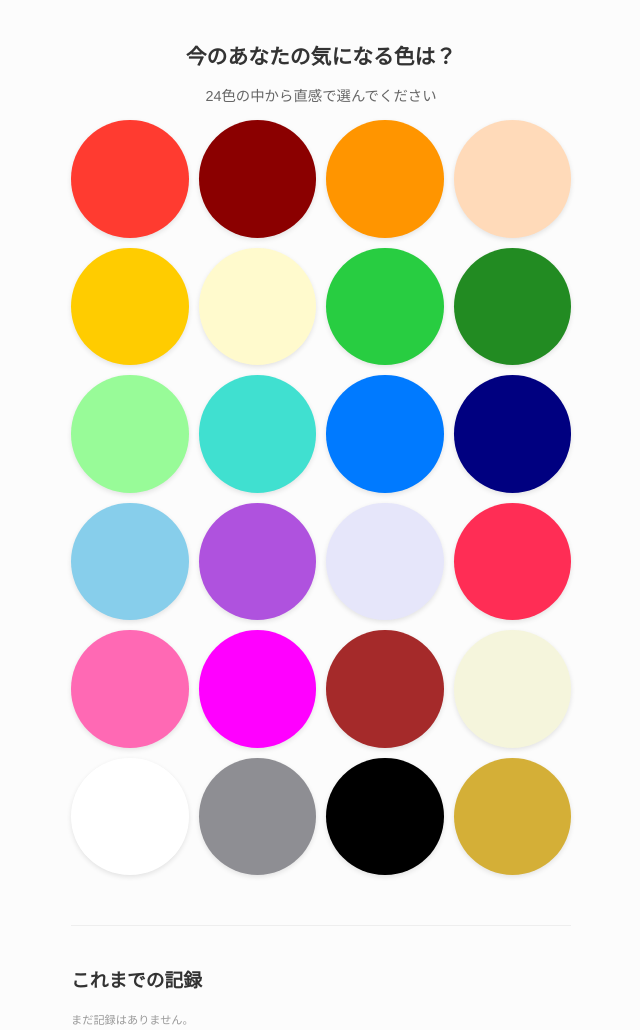
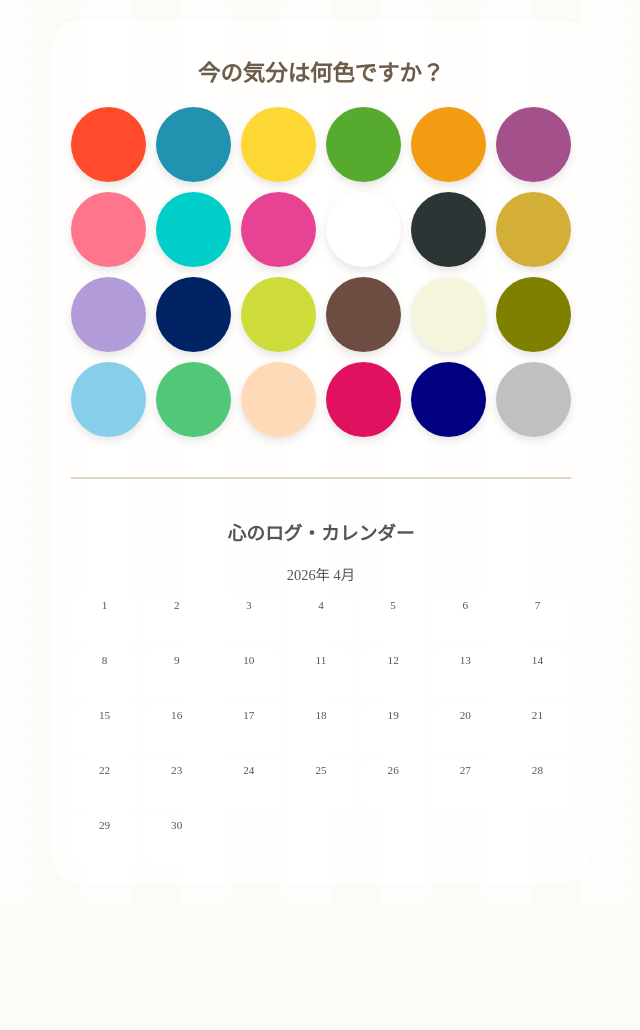
Before and after one commit to 9f5v4mzdqd-dot/-, a plain HTML site: page index.html in a window 1280 px wide. Shown: the whole page, without its empty margins (319-959 px from the left). After the commit the page ends 904 px from the top, so only its background shows below. Drawn offline with Linux system fonts and the light colour scheme; a web font is replaced by a local one.

Commit message:
Add files via upload

```diff
--- a/index.html
+++ b/index.html
@@ -3,179 +3,180 @@
 <head>
     <meta charset="UTF-8">
     <meta name="viewport" content="width=device-width, initial-scale=1.0, maximum-scale=1.0, user-scalable=no">
-    <title>24色のセルフ・カラーセラピー</title>
+    <title>心に寄り添う 24色のカラーセラピー</title>
     <style>
-        :root { --bg-color: #fcfcfc; --text-color: #333; }
+        /* 癒やし系フォントと背景の設定 */
+        @import url('https://fonts.googleapis.com/css2?family=Zen+Maru+Gothic:wght@300;400;700&display=swap');
+
         body {
-            font-family: 'Helvetica Neue', Arial, "Hiragino Kaku Gothic ProN", sans-serif;
-            background-color: var(--bg-color); color: var(--text-color);
-            margin: 0; padding: 20px; display: flex; flex-direction: column; align-items: center;
-            min-height: 100vh; transition: background-color 1s ease, color 1s ease;
+            font-family: 'Zen Maru Gothic', serif;
+            /* 白の木目調をCSSのグラデーションとパターンで再現 */
+            background-color: #fdfbf7;
+            background-image:
+                linear-gradient(90deg, rgba(255,255,255,0.5) 50%, transparent 50%),
+                linear-gradient(rgba(240,230,210,0.2) 1px, transparent 1px);
+            background-size: 100px 100%, 100% 20px;
+            color: #555;
+            margin: 0; padding: 20px;
+            display: flex; flex-direction: column; align-items: center;
+            min-height: 100vh; transition: background 1s ease;
         }
-        .container { width: 100%; max-width: 500px; text-align: center; }
 
-        /* ふわっとさせるアニメーション */
-        .fade-in { animation: fadeIn 0.8s ease forwards; }
-        @keyframes fadeIn { from { opacity: 0; transform: translateY(10px); } to { opacity: 1; transform: translateY(0); } }
+        .container { width: 100%; max-width: 500px; text-align: center; background: rgba(255,255,255,0.7); padding: 20px; border-radius: 30px; backdrop-filter: blur(5px); }
 
-        h1 { font-size: 1.3rem; margin-top: 20px; }
-        .step-text { font-size: 0.9rem; margin-bottom: 15px; color: #666; }
+        h1 { font-size: 1.4rem; color: #6d5d4b; }
+        .fade-in { animation: fadeIn 1s ease forwards; }
+        @keyframes fadeIn { from { opacity: 0; } to { opacity: 1; } }
 
         /* 24色のグリッド */
-        .color-grid {
-            display: grid; grid-template-columns: repeat(4, 1fr);
-            gap: 10px; margin-bottom: 25px;
+        .color-grid { display: grid; grid-template-columns: repeat(6, 1fr); gap: 10px; margin: 20px 0; }
+        .color-btn {
+            aspect-ratio: 1; border: none; border-radius: 50%; cursor: pointer;
+            box-shadow: 0 4px 8px rgba(0,0,0,0.1); transition: 0.3s;
         }
-        .color-btn {
-            aspect-ratio: 1; border: none; border-radius: 50%;
-            cursor: pointer; box-shadow: 0 2px 5px rgba(0,0,0,0.1);
-            transition: transform 0.2s;
-        }
-        .color-btn:hover { transform: scale(1.1); }
+        .color-btn:hover { transform: translateY(-5px) scale(1.1); }
 
-        /* 入力・結果エリア */
+        /* 入力エリア */
         #input-section, #result-section { display: none; }
         textarea {
-            width: 90%; height: 120px; padding: 15px; border-radius: 15px;
-            border: 1px solid #ddd; font-size: 1rem; margin-bottom: 15px; outline: none;
+            width: 100%; height: 120px; padding: 15px; border-radius: 20px;
+            border: 2px solid #e0d5c5; font-family: inherit; font-size: 1rem;
+            box-sizing: border-box; margin-bottom: 20px; outline: none;
         }
         .primary-btn {
-            background: #333; color: white; border: none;
-            padding: 12px 30px; border-radius: 25px; font-size: 1rem; cursor: pointer;
+            background: #8e7d6b; color: white; border: none; padding: 12px 35px;
+            border-radius: 30px; font-size: 1rem; cursor: pointer; font-family: inherit;
         }
 
-        /* 履歴表示 */
-        .history-section { margin-top: 50px; text-align: left; border-top: 1px solid #eee; padding-top: 20px; }
-        .history-item {
-            background: white; padding: 10px; border-radius: 10px; margin-bottom: 10px;
-            display: flex; align-items: center; font-size: 0.8rem; box-shadow: 0 1px 3px rgba(0,0,0,0.05);
-            color: #333;
-        }
-        .history-color-dot { width: 15px; height: 15px; border-radius: 50%; margin-right: 10px; border: 1px solid #eee; }
+        /* カレンダー表示 */
+        .calendar-container { margin-top: 40px; border-top: 2px solid #e0d5c5; padding-top: 20px; }
+        .calendar-grid { display: grid; grid-template-columns: repeat(7, 1fr); gap: 5px; margin-top: 10px; }
+        .cal-day { font-size: 0.7rem; padding: 5px; min-height: 40px; background: rgba(255,255,255,0.5); border-radius: 8px; position: relative; }
+        .cal-dot { width: 12px; height: 12px; border-radius: 50%; margin: 2px auto; display: block; border: 1px solid #ddd; }
+
+        /* 結果メッセージの装飾 */
+        .meaning-box { text-align: left; background: white; padding: 20px; border-radius: 20px; margin: 15px 0; font-size: 0.95rem; line-height: 1.7; }
+        .pos { color: #d4a373; font-weight: bold; }
+        .neg { color: #8d99ae; font-weight: bold; }
     </style>
 </head>
 <body>
 
 <div class="container fade-in" id="app">
     <div id="step1">
-        <h1>今のあなたの気になる色は？</h1>
-        <p class="step-text">24色の中から直感で選んでください</p>
+        <h1>今の気分は何色ですか？</h1>
         <div class="color-grid" id="grid"></div>
 
-        <div class="history-section" id="history-area">
-            <h3>これまでの記録</h3>
-            <div id="history-list"></div>
+        <div class="calendar-container">
+            <h3>心のログ・カレンダー</h3>
+            <div id="calendar-title" style="font-size:0.9rem; margin-bottom:10px;"></div>
+            <div class="calendar-grid" id="calendar"></div>
         </div>
     </div>
 
     <div id="input-section" class="fade-in">
-        <h1 id="selected-color-title"></h1>
-        <textarea id="reason-input" placeholder="今の気持ち、なぜこの色が気になったか自由に書いてみてください..."></textarea>
-        <br>
-        <button class="primary-btn" onclick="saveAndShowResult()">保存して診断結果を見る</button>
+        <h1 id="selected-title"></h1>
+        <textarea id="reason-input" placeholder="今の気持ちを自由に書き留めてみましょう..."></textarea>
+        <button class="primary-btn" onclick="saveAndShow()">この気持ちを保存する</button>
     </div>
 
     <div id="result-section" class="fade-in">
         <h2 id="res-name"></h2>
-        <div id="res-user-reason" style="background: rgba(255,255,255,0.8); padding: 15px; border-radius: 10px; text-align: left; margin: 15px 0; color: #333;"></div>
-        <p id="res-message" style="line-height: 1.8;"></p>
-        <button class="primary-btn" onclick="location.reload()">最初に戻る</button>
+        <div class="meaning-box">
+            <p><span class="pos">【プラスの面】</span><br><span id="res-pos"></span></p>
+            <p><span class="neg">【注意したい面】</span><br><span id="res-neg"></span></p>
+            <hr style="border:0; border-top:1px dashed #eee;">
+            <p style="font-size:0.8rem; color:#888;">今日のメモ：<br><span id="res-memo"></span></p>
+        </div>
+        <button class="primary-btn" onclick="location.reload()">カレンダーに戻る</button>
     </div>
 </div>
 
 <script>
     const colors = [
-        // 既存12色 + 新12色
-        { id:'red', code:'#FF3B30', name:'レッド', msg:'活力と情熱。前進する力が湧いています。' },
-        { id:'deep-red', code:'#8B0000', name:'ダークレッド', msg:'深い情熱と忍耐。静かに闘志を燃やしています。' },
-        { id:'orange', code:'#FF9500', name:'オレンジ', msg:'明るさと社交性。人との交流を楽しみたい時。' },
-        { id:'apricot', code:'#FFDAB9', name:'アプリコット', msg:'温和と親しみ。心穏やかに過ごしたい状態です。' },
-        { id:'yellow', code:'#FFCC00', name:'イエロー', msg:'希望と好奇心。新しい発見を求めています。' },
-        { id:'lemon', code:'#FFFACD', name:'レモン', msg:'リフレッシュと浄化。心を軽くしたい時。' },
-        { id:'green', code:'#28CD41', name:'グリーン', msg:'調和と癒やし。自然な自分に戻りたい時です。' },
-        { id:'forest', code:'#228B22', name:'フォレスト', msg:'安定と成長。着実に歩みを進めたい時。' },
-        { id:'mint', code:'#98FB98', name:'ミント', msg:'新しい始まり。爽やかな変化を求めています。' },
-        { id:'turquoise', code:'#40E0D0', name:'ターコイズ', msg:'創造性と自由。自分の表現を楽しみたい時。' },
-        { id:'blue', code:'#007AFF', name:'ブルー', msg:'誠実と知性。冷静に自分を見つめています。' },
-        { id:'navy', code:'#000080', name:'ネイビー', msg:'深い思考と静寂。本質を追求したい時。' },
-        { id:'sky-blue', code:'#87CEEB', name:'スカイブルー', msg:'開放感と希望。のびのびと過ごしたい状態。' },
-        { id:'purple', code:'#AF52DE', name:'パープル', msg:'インスピレーションと癒やし。感性が研ぎ澄まされています。' },
-        { id:'lavender', code:'#E6E6FA', name:'ラベンダー', msg:'繊細さと安らぎ。優しい気持ちに包まれたい時。' },
-        { id:'pink', code:'#FF2D55', name:'ピンク', msg:'愛と幸福。自分や他者を慈しみたい時です。' },
-        { id:'rose', code:'#FF69B4', name:'ローズ', msg:'華やかさと自信。魅力を発揮したい時。' },
-        { id:'magenta', code:'#FF00FF', name:'マゼンタ', msg:'深い愛と満足。日常の小さな幸せを感じています。' },
-        { id:'brown', code:'#A52A2A', name:'ブラウン', msg:'安心と基盤。落ち着いた時間を過ごしたい時。' },
-        { id:'beige', code:'#F5F5DC', name:'ベージュ', msg:'自然体と安心。ありのままの自分を肯定しています。' },
-        { id:'white', code:'#FFFFFF', name:'ホワイト', msg:'リセットと純粋。新しいページをめくる時。' },
-        { id:'gray', code:'#8E8E93', name:'グレー', msg:'ニュートラルと冷静。一旦立ち止まりたい状態。' },
-        { id:'black', code:'#000000', name:'ブラック', msg:'強い意志と守護。自分をしっかり持ちたい時。' },
-        { id:'gold', code:'#D4AF37', name:'ゴールド', msg:'価値と成功。自分の豊かさを認めたい時。' }
+        { id:'red', code:'#FF4B2B', name:'レッド', pos:'情熱、勇気、生命力にあふれています。', neg:'少し怒りっぽかったり、焦りを感じているかも。' },
+        { id:'blue', code:'#2193b0', name:'ブルー', pos:'誠実、冷静、平和。心が落ち着いています。', neg:'孤独感や、本音を言えないもどかしさがあるかも。' },
+        { id:'yellow', code:'#fdd835', name:'イエロー', pos:'希望、幸福、知的好奇心が高まっています。', neg:'周りに合わせすぎて自分を見失いやすい時かも。' },
+        { id:'green', code:'#56ab2f', name:'グリーン', pos:'癒やし、調和、バランスが取れています。', neg:'変化を恐れて現状に固執しているかもしれません。' },
+        { id:'orange', code:'#f39c12', name:'オレンジ', pos:'社交性、喜び、温かな人間関係。', neg:'誰かに依存したい、寂しさを埋めたい気持ちかも。' },
+        { id:'purple', code:'#a4508b', name:'パープル', pos:'直感、インスピレーション、高い感性。', neg:'現実逃避や、精神的に疲れを感じているかも。' },
+        { id:'pink', code:'#ff758c', name:'ピンク', pos:'愛情、優しさ、幸福感に満ちています。', neg:'自分を甘やかしすぎたり、愛に飢えているかも。' },
+        { id:'turquoise', code:'#00cec9', name:'ターコイズ', pos:'独創性、自由、新しい自己表現。', neg:'自分の殻に閉じこもり、複雑な心境かもしれません。' },
+        { id:'magenta', code:'#e84393', name:'マゼンタ', pos:'深い慈愛、完璧な調和、満足感。', neg:'他人の世話を焼きすぎて、自分が疲弊しているかも。' },
+        { id:'white', code:'#ffffff', name:'ホワイト', pos:'リセット、純粋、新しいスタート。', neg:'完璧主義になりすぎて、自分を追い込んでいるかも。' },
+        { id:'black', code:'#2d3436', name:'ブラック', pos:'強い意志、威厳、自分を守る力。', neg:'不安を隠したり、心を閉ざしてしまっているかも。' },
+        { id:'gold', code:'#d4af37', name:'ゴールド', pos:'価値、自信、豊かな可能性。', neg:'虚栄心や、自分を大きく見せたい心理があるかも。' },
+        { id:'lavender', code:'#b19cd9', name:'ラベンダー', pos:'上品な癒やし、精神的な安らぎ。', neg:'少し神経質になり、デリケートな状態かも。' },
+        { id:'royal-blue', code:'#002366', name:'ロイヤルブルー', pos:'深い知恵、直感、誠実さ。', neg:'権威的になりすぎたり、心を硬くしているかも。' },
+        { id:'lime', code:'#cddc39', name:'ライム', pos:'若々しさ、フレッシュ、新たな成長。', neg:'苦労が多く、酸っぱい思いをしている最中かも。' },
+        { id:'brown', code:'#6d4c41', name:'ブラウン', pos:'安定、基盤、安心感。', neg:'保守的になりすぎて、頑固になっているかも。' },
+        { id:'beige', code:'#f5f5dc', name:'ベージュ', pos:'自然体、調和、飾らない心。', neg:'無難にまとめようとして、個性を抑えているかも。' },
+        { id:'olive', code:'#808000', name:'オリーブ', pos:'知恵、平和、粘り強さ。', neg:'困難な状況に耐え、少し疲弊しているかも。' },
+        { id:'sky', code:'#87ceeb', name:'スカイブルー', pos:'解放、広い心、コミュニケーション。', neg:'現実の厳しさから逃れたい気持ちがあるかも。' },
+        { id:'emerald', code:'#50c878', name:'エメラルド', pos:'豊かさ、精神的成長、バランス。', neg:'嫉妬や、他人との比較に苦しんでいるかも。' },
+        { id:'peach', code:'#ffdab9', name:'ピーチ', pos:'思いやり、柔らかさ、親しみやすさ。', neg:'傷つきやすく、デリケートな心境かも。' },
+        { id:'ruby', code:'#e0115f', name:'ルビー', pos:'強い生命力、カリスマ、愛情。', neg:'感情が爆発しやすく、攻撃的になっているかも。' },
+        { id:'navy', code:'#000080', name:'ネイビー', pos:'信頼、規律、深い知性。', neg:'枠にとらわれすぎて、窮屈さを感じているかも。' },
+        { id:'silver', code:'#c0c0c0', name:'シルバー', pos:'洗練、控えめな光、変容。', neg:'自分を出しきれず、冷めた目で見ているかも。' }
     ];
 
-    let selectedColor = null;
+    let selected = null;
+    const today = new Date();
+    const dateKey = `${today.getFullYear()}-${today.getMonth()+1}-${today.getDate()}`;
 
-    // 24色のボタン作成
+    // グリッド作成
     const grid = document.getElementById('grid');
     colors.forEach(c => {
-        const btn = document.createElement('button');
-        btn.className = 'color-btn';
-        btn.style.backgroundColor = c.code;
-        btn.onclick = () => selectColor(c);
-        grid.appendChild(btn);
+        const b = document.createElement('button');
+        b.className = 'color-btn';
+        b.style.backgroundColor = c.code;
+        b.onclick = () => {
+            selected = c;
+            document.getElementById('step1').style.display = 'none';
+            document.getElementById('input-section').style.display = 'block';
+            document.getElementById('selected-title').innerText = `${c.name}を選んだ理由`;
+        };
+        grid.appendChild(b);
     });
 
-    // 履歴の読み込み
-    loadHistory();
+    // カレンダー作成
+    function initCalendar() {
+        const cal = document.getElementById('calendar');
+        const history = JSON.parse(localStorage.getItem('colorLog') || '{}');
+        const daysInMonth = new Date(today.getFullYear(), today.getMonth() + 1, 0).getDate();
+        document.getElementById('calendar-title').innerText = `${today.getFullYear()}年 ${today.getMonth()+1}月`;
 
-    function selectColor(color) {
-        selectedColor = color;
-        const s1 = document.getElementById('step1');
-        s1.style.opacity = '0';
-        setTimeout(() => {
-            s1.style.display = 'none';
-            const inputSec = document.getElementById('input-section');
-            inputSec.style.display = 'block';
-            document.getElementById('selected-color-title').innerText = `${color.name}を選んだ理由は？`;
-        }, 500);
+        for (let i = 1; i <= daysInMonth; i++) {
+            const dayDiv = document.createElement('div');
+            dayDiv.className = 'cal-day';
+            dayDiv.innerText = i;
+            const key = `${today.getFullYear()}-${today.getMonth()+1}-${i}`;
+            if (history[key]) {
+                const dot = document.createElement('span');
+                dot.className = 'cal-dot';
+                dot.style.backgroundColor = history[key].code;
+                dayDiv.appendChild(dot);
+            }
+            cal.appendChild(dayDiv);
+        }
     }
 
-    function saveAndShowResult() {
-        const reason = document.getElementById('reason-input').value || "（理由は記入されませんでした）";
+    function saveAndShow() {
+        const memo = document.getElementById('reason-input').value;
+        const history = JSON.parse(localStorage.getItem('colorLog') || '{}');
+        history[dateKey] = { code: selected.code, name: selected.name, memo: memo, pos: selected.pos, neg: selected.neg };
+        localStorage.setItem('colorLog', JSON.stringify(history));
 
-        // ローカルストレージに保存
-        const history = JSON.parse(localStorage.getItem('colorHistory') || '[]');
-        history.unshift({ colorName: selectedColor.name, colorCode: selectedColor.code, reason: reason, date: new Date().toLocaleString() });
-        localStorage.setItem('colorHistory', JSON.stringify(history.slice(0, 10))); // 直近10件
-
-        // 背景切り替え（アニメーション）
-        document.body.style.backgroundColor = selectedColor.code;
-        if(['black', 'navy', 'forest', 'purple', 'deep-red'].includes(selectedColor.id)) {
-            document.body.style.color = "white";
-        }
-
+        document.body.style.background = selected.code;
         document.getElementById('input-section').style.display = 'none';
-        const resSec = document.getElementById('result-section');
-        resSec.style.display = 'block';
-
-        document.getElementById('res-name').innerText = selectedColor.name;
-        document.getElementById('res-user-reason').innerText = reason;
-        document.getElementById('res-message').innerText = selectedColor.msg;
+        document.getElementById('result-section').style.display = 'block';
+        document.getElementById('res-name').innerText = selected.name;
+        document.getElementById('res-pos').innerText = selected.pos;
+        document.getElementById('res-neg').innerText = selected.neg;
+        document.getElementById('res-memo').innerText = memo || "（記入なし）";
     }
 
-    function loadHistory() {
-        const history = JSON.parse(localStorage.getItem('colorHistory') || '[]');
-        const list = document.getElementById('history-list');
-        if(history.length === 0) {
-            list.innerHTML = "<p style='font-size:0.7rem; color:#999;'>まだ記録はありません。</p>";
-            return;
-        }
-        history.forEach(item => {
-            const div = document.createElement('div');
-            div.className = 'history-item';
-            div.innerHTML = `<div class="history-color-dot" style="background:${item.colorCode}"></div><div><strong>${item.date}</strong><br>${item.reason.substring(0, 20)}...</div>`;
-            list.appendChild(div);
-        });
-    }
+    initCalendar();
 </script>
 </body>
 </html>
```
